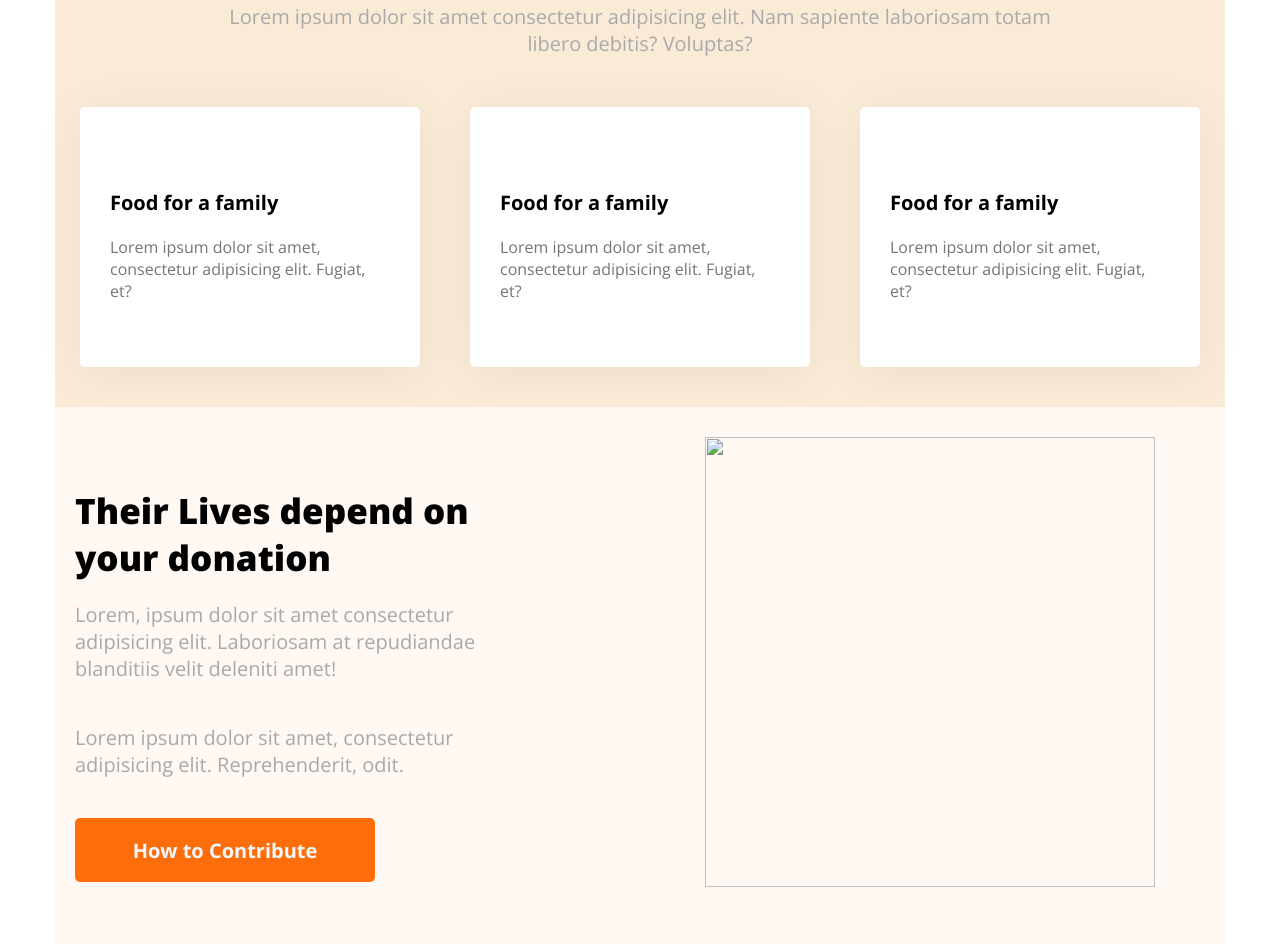
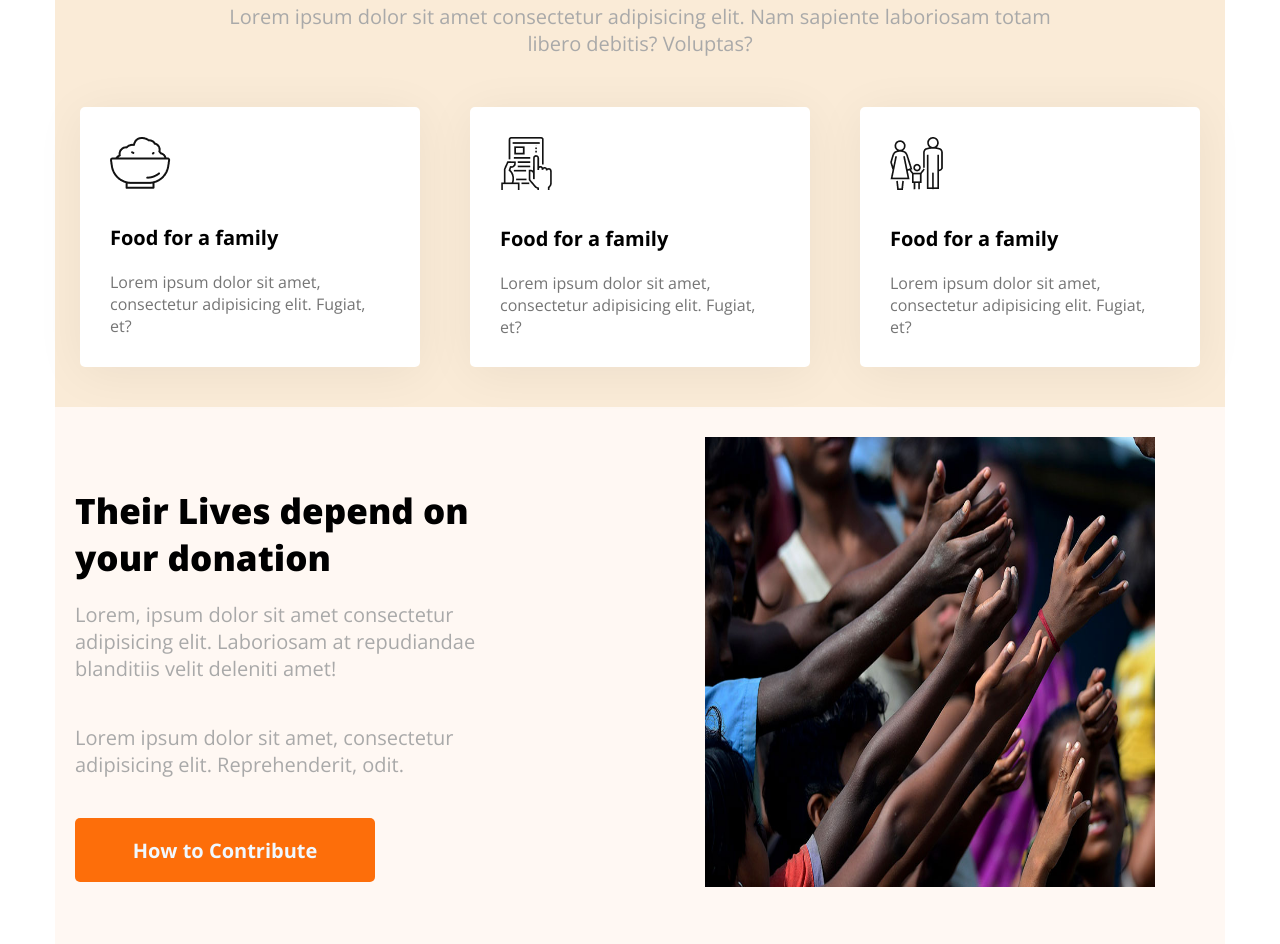
Before and after one commit to Tanmi-Tanu/practice-portfolio, a plain HTML site: page index.html in a window 1280 px wide. Shown: the part 1427-2371 px from the top of the page. Drawn offline with nearby package versions, Linux system fonts and the light colour scheme; the site is published under a folder, as on GitHub Pages, so addresses that start at the root find nothing.

Commit message:
revision

```diff
--- a/index.html
+++ b/index.html
@@ -48,19 +48,19 @@
                 <p class="donate-plan-description">Lorem ipsum dolor sit amet consectetur adipisicing elit. Nam sapiente laboriosam totam libero debitis? Voluptas?</p>
                 <div class="donate-family">
                     <div class="food-family">
-                        <img src="/images/food.png" alt="">
+                        <img src="./images/food.png" alt="">
                         <h3 class="food-family-title">Food for a family</h3>
                         <p class="food-family-description">Lorem ipsum dolor sit amet, consectetur adipisicing elit. Fugiat, et?</p>
                     </div>
                     <!-- 2 -->
                     <div class="shelter-family">
-                        <img src="/images/Frame-1.png" alt="">
+                        <img src="./images/Frame-1.png" alt="">
                         <h3 class="food-family-title">Food for a family</h3>
                         <p class="food-family-description">Lorem ipsum dolor sit amet, consectetur adipisicing elit. Fugiat, et?</p>
                     </div>
                     <!-- 2 -->
                     <div class="education-child">
-                        <img src="/images/shelter.png" alt="">
+                        <img src="./images/shelter.png" alt="">
                         <h3 class="food-family-title">Food for a family</h3>
                         <p class="food-family-description">Lorem ipsum dolor sit amet, consectetur adipisicing elit. Fugiat, et?</p>
                     </div>
@@ -77,7 +77,7 @@
                     <p class="about-donation-description">Lorem ipsum dolor sit amet, consectetur adipisicing elit. Reprehenderit, odit.</p>
                     <button class="primary-btn">How to Contribute</button>
                 </div>
-                <img src="/images/donation13.jpg" alt="" style="width: 450px; height: 450px; padding-right: 50px;">
+                <img src="./images/donation13.jpg" alt="" style="width: 450px; height: 450px; padding-right: 50px;">
 
             </div>
         </section>
@@ -86,7 +86,7 @@
 
         <section class="your-donation">
             <div class="main-donation">
-                <img src="/images/donation13.jpg" alt="" style="width: 450px; height: 450px; padding-right: 50px;">
+                <img src="./images/donation13.jpg" alt="" style="width: 450px; height: 450px; padding-right: 50px;">
                 <div class="about-donation">
                     <h1 class="about-donation-title">Their Lives depend on your donation</h1>
                     <p class="about-donation-description">Lorem, ipsum dolor sit amet consectetur adipisicing elit. Laboriosam at repudiandae blanditiis velit deleniti amet!</p>
```
